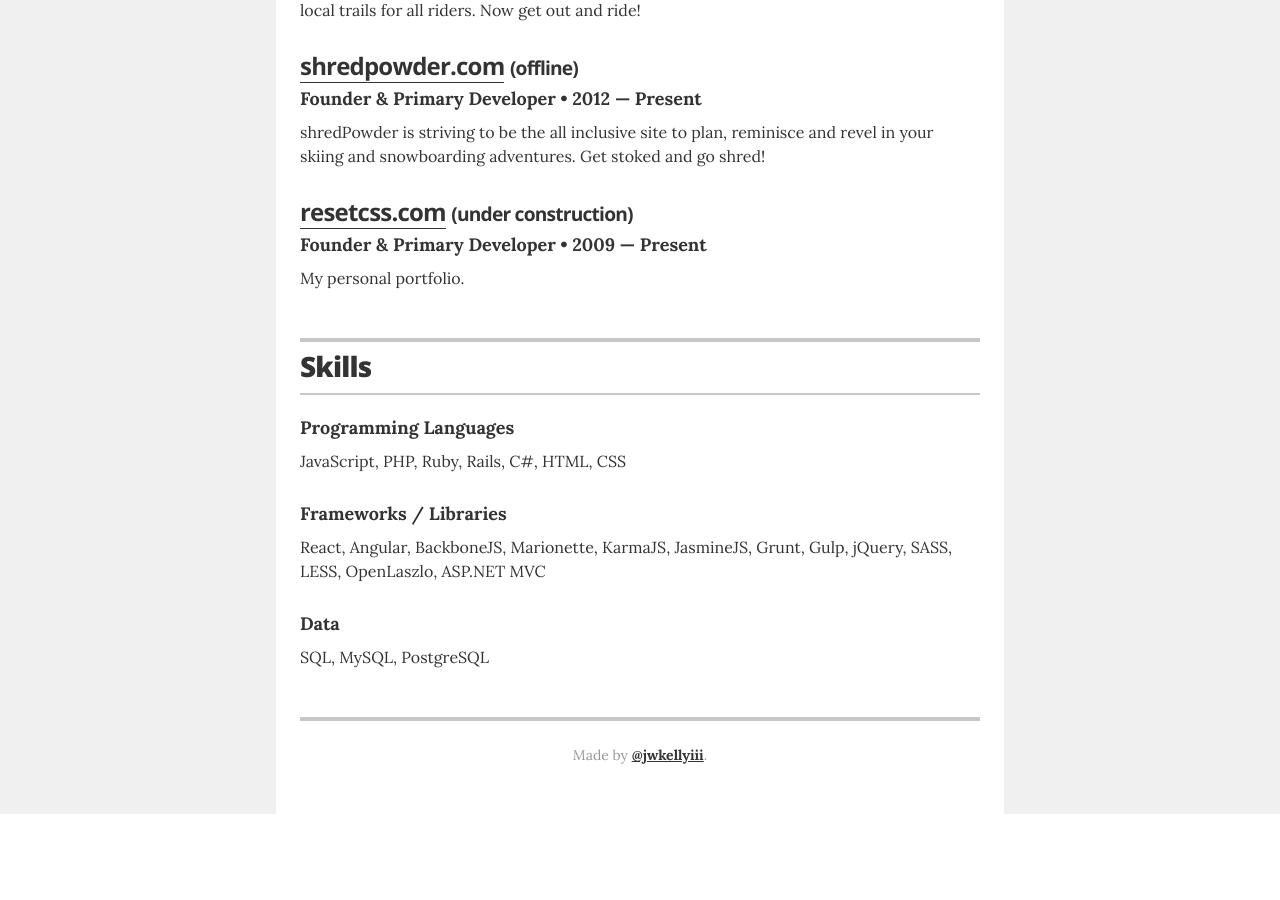
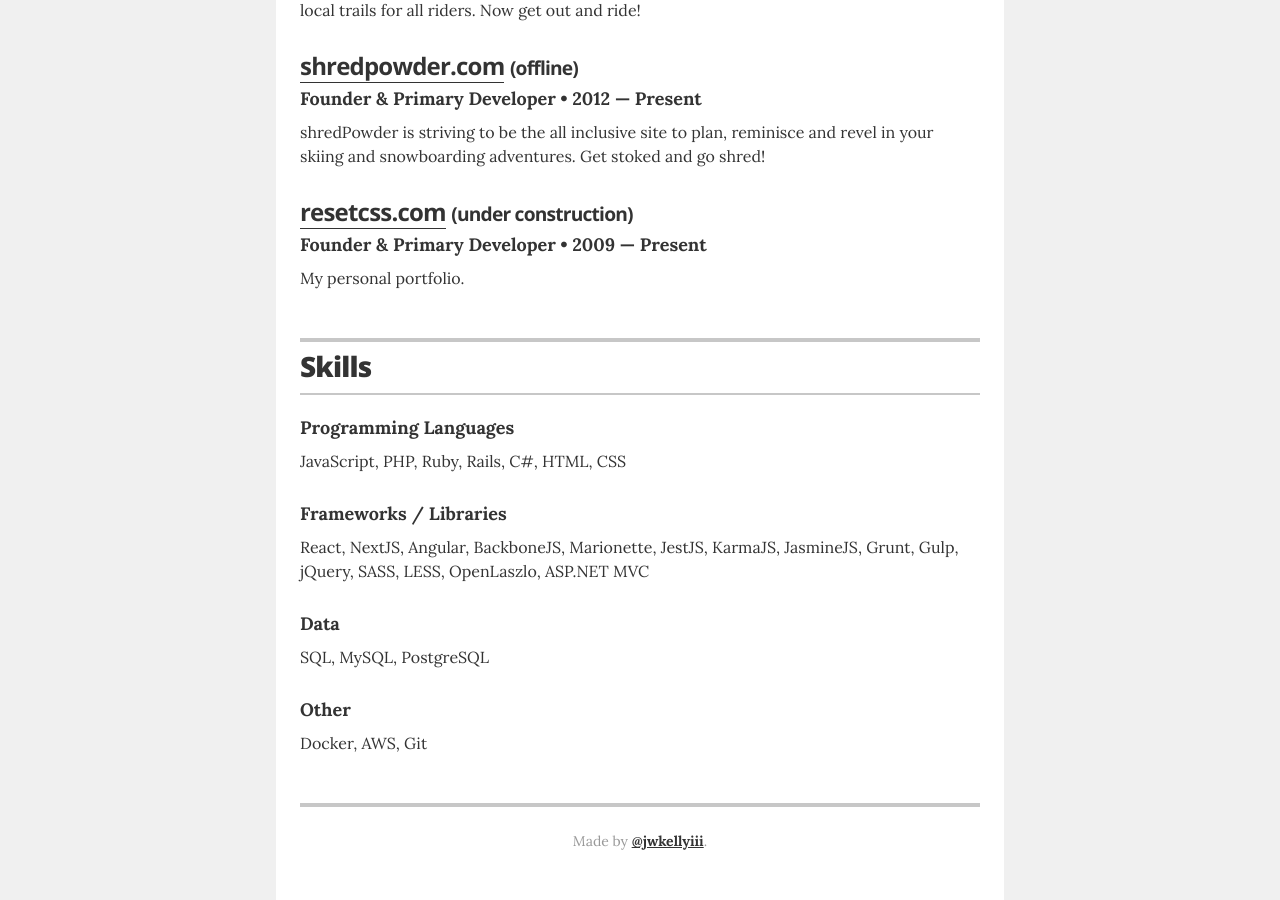
Before and after one commit to jwkellyiii/resume, a Jekyll site: the page built from index.html, in a window 1280 px wide and 900 px high, scrolled down 3825 px. Built offline with Jekyll 4.4.1, drawn with Linux system fonts in a browser that asks for light colours; before the commit the page ends 4639 px from its top, so only the background shows below that.

Commit message:
Update skills

```diff
--- a/_includes/skills.html
+++ b/_includes/skills.html
@@ -11,7 +11,7 @@
 
   <div class="resume-item">
     <h4 class="resume-item-details">Frameworks / Libraries</h4>
-    <p class="resume-item-copy">React, Angular, BackboneJS, Marionette, KarmaJS, JasmineJS, Grunt, Gulp, jQuery, SASS, LESS, OpenLaszlo, ASP.NET MVC</p>
+    <p class="resume-item-copy">React, NextJS, Angular, BackboneJS, Marionette, JestJS, KarmaJS, JasmineJS, Grunt, Gulp, jQuery, SASS, LESS, OpenLaszlo, ASP.NET MVC</p>
   </div>
 
   <div class="resume-item">
@@ -19,4 +19,9 @@
     <p class="resume-item-copy">SQL, MySQL, PostgreSQL</p>
   </div>
 
+  <div class="resume-item">
+    <h4 class="resume-item-details">Other</h4>
+    <p class="resume-item-copy">Docker, AWS, Git</p>
+  </div>
+
 </section>
```
